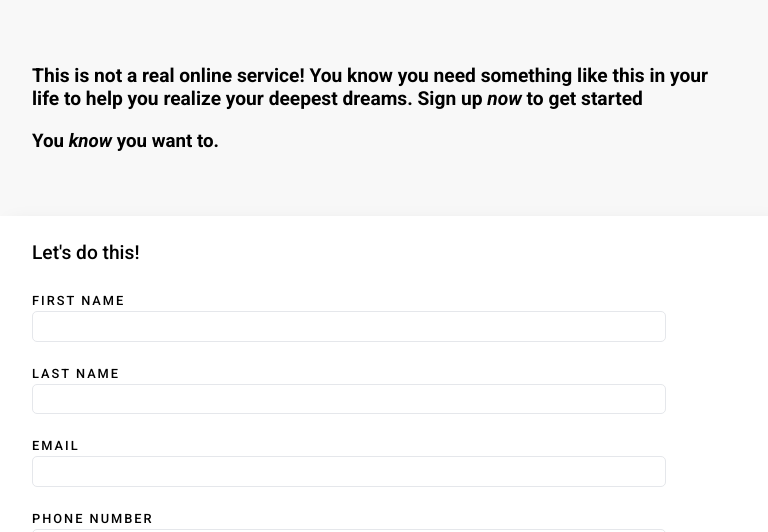
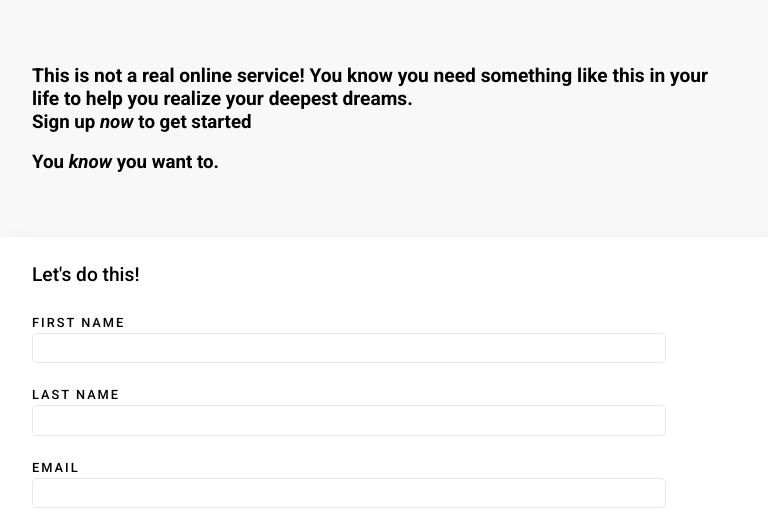
Before and after one commit to Thatgirl9/Odin-Sign-Up-Form, a plain HTML site: page index.html in a window 768 px wide. Shown: the part 268-800 px from the top of the page. Drawn offline with Linux system fonts and the light colour scheme.

Commit message:
Fix: Responsiveness for tablet

```diff
--- a/index.html
+++ b/index.html
@@ -31,7 +31,8 @@
         <h3 class="main-h3">This is not a real online service! You know you need something like this in your life to
           help you realize
           your
-          deepest dreams. Sign up <em>now</em> to get started</h3>
+          deepest dreams.</h3>
+        <h3 class="h3">Sign up <em>now</em> to get started</h3>
 
         <h3>You <em>know</em> you want to.</h3>
       </div>
--- a/styles.css
+++ b/styles.css
@@ -98,8 +98,12 @@ main {
 .main-h3 {
   width: 55ch;
   font-size: 1.2rem;
-  margin: 0 0 1em 0;
+  margin: 0 0 0 0;
   line-height: 1.2;
+}
+
+.h3{
+  margin:0 0 1em 0;
 }
 
 .form__div {
@@ -229,3 +233,13 @@ main {
     margin: 2.5em 0 1em 2em;
   }
 }
+
+
+/* * Tablet Design * */
+@media screen and (min-width: 768px) and (max-width: 1024px){
+  .main-h3 {
+    width: 100%;
+  }
+}
+
+}
```
